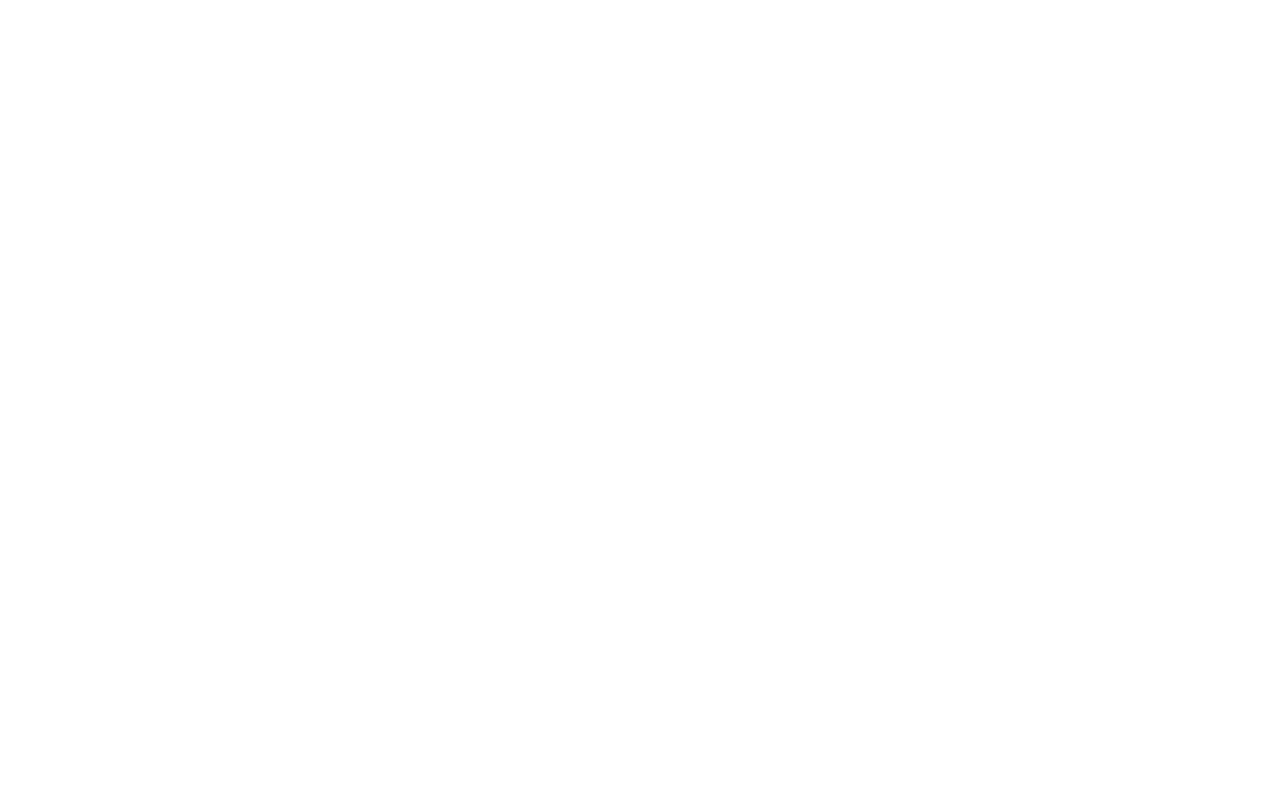
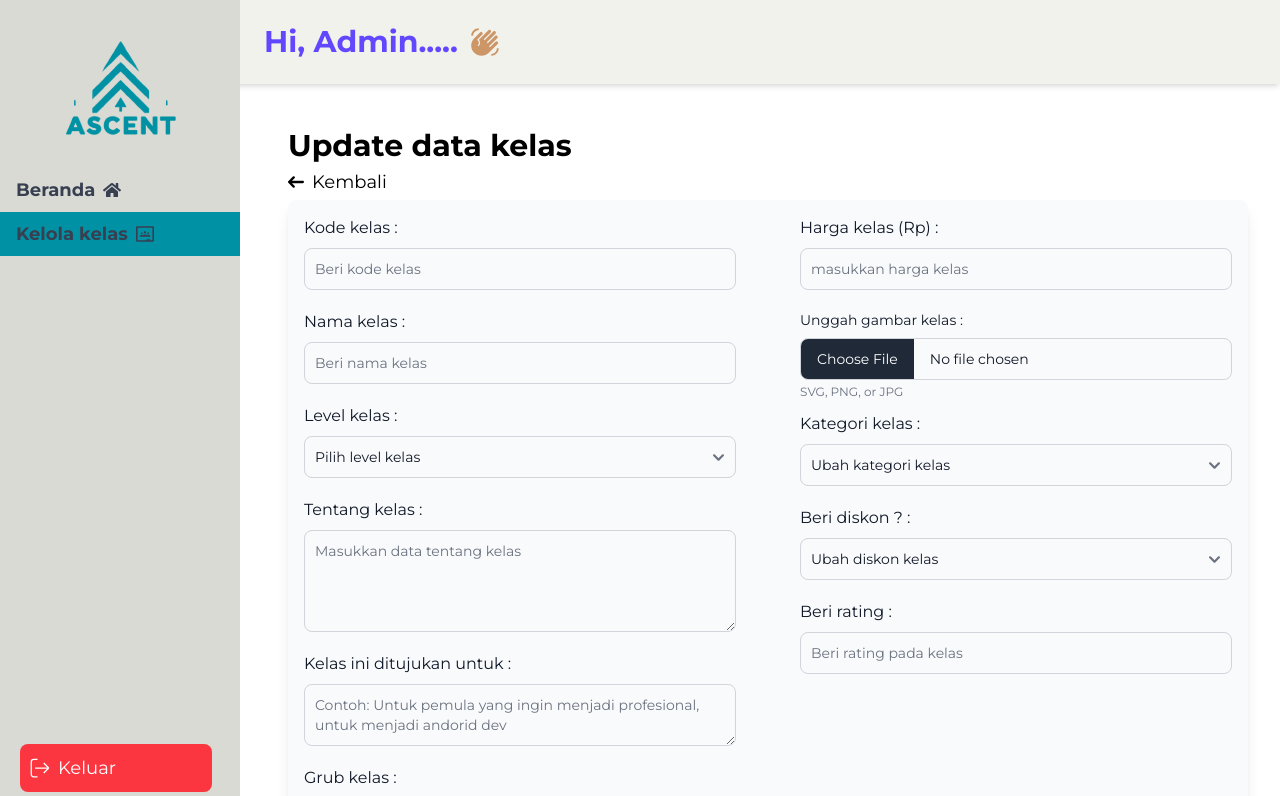
Before and after one commit to mochfajrin/ascent-frontend, a React (Vite) app: page /dashboard/course-management/update-course/1 in a window 1280 px wide. Before the commit this address had no page. Shown: the top 796 px of the page. Built offline with nearby package versions, Linux system fonts and the light colour scheme; no server answers.

Commit message:
modified:   src/App.jsx 	modified:   src/pages/course-management-page/update-course-page/UpdateCoursePage.jsx

```diff
--- a/src/App.jsx
+++ b/src/App.jsx
@@ -9,7 +9,7 @@
 import store from "./redux/store";
 import AddCoursePage from "./pages/course-management-page/add-course-page/AddCoursePage";
 import ChapterCoursePage from "./pages/chapter-course-page/ChapterCoursePage";
-// import UpdateCoursePage from "./pages/course-management-page/update-course-page/updateCoursePage";
+import UpdateCoursePage from "./pages/course-management-page/update-course-page/updateCoursePage";
 
 const App = () => {
   return (
@@ -48,10 +48,10 @@
               />
 
               <Route path={"add-course"} element={<AddCoursePage />} />
-              {/* <Route
+              <Route
                 path={"update-course/:courseId"}
                 element={<UpdateCoursePage />}
-              /> */}
+              />
             </Route>
           </Route>
         </Routes>
--- a/src/pages/course-management-page/update-course-page/UpdateCoursePage.jsx
+++ b/src/pages/course-management-page/update-course-page/UpdateCoursePage.jsx
@@ -51,7 +51,7 @@
           <h1 className="text-3xl font-bold">Update data kelas</h1>
           <Link
             to={"/dashboard/course-management"}
-            className="text-black flex flex-row items-center space-x-2 mt-1 mb-1"
+            className="flex flex-row items-center mt-1 mb-1 space-x-2 text-black"
           >
             <svg
               className="w-4 h-4 "
@@ -71,7 +71,7 @@
 
             <p className="text-lg"> Kembali</p>
           </Link>
-          <div className="bg-slate-50 w-full p-4 rounded-lg shadow-lg">
+          <div className="w-full p-4 rounded-lg shadow-lg bg-slate-50">
             <FormUpdateCourse
               setImageFile={setImageFile}
               courseData={courseData}
```
